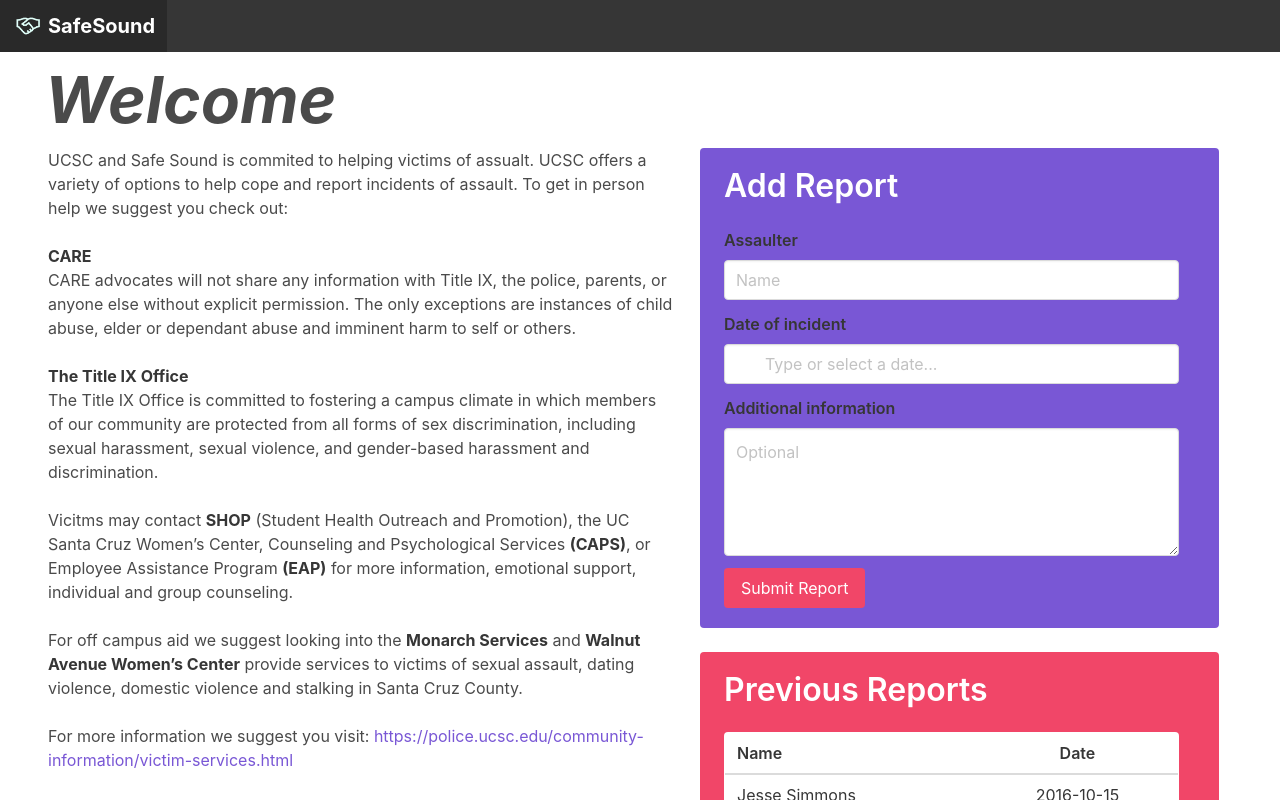
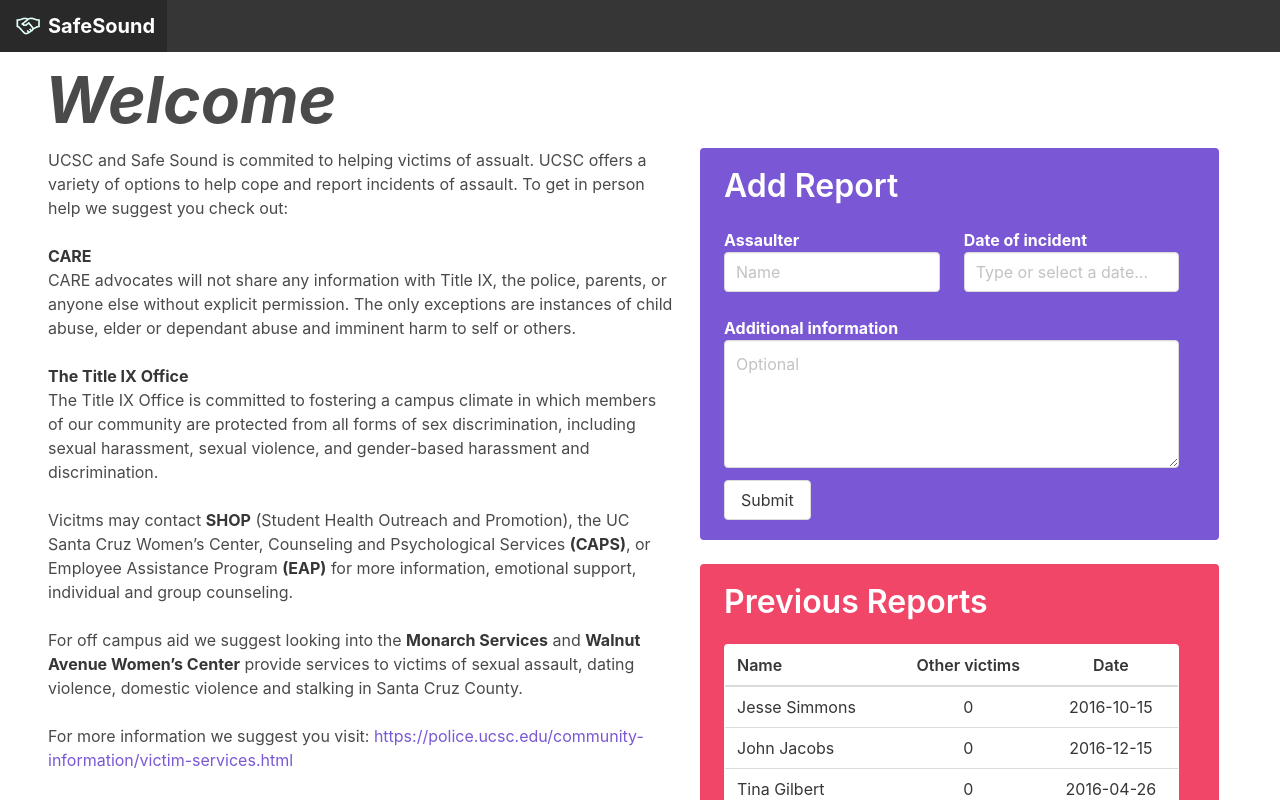
Before and after one commit to RapeReport/RapeReport, a Vue app in the folder rreport/: page /WelcomePage in a window 1280 px wide. Shown: the top 800 px of the page. Built offline with nearby package versions, Linux system fonts and the light colour scheme.

Commit message:
spiffing up the welcome page

```diff
--- a/rreport/src/components/WelcomePage/PrevReports.vue
+++ b/rreport/src/components/WelcomePage/PrevReports.vue
@@ -13,18 +13,21 @@
         data() {
             return {
                 data: [
-                    {  'name': 'Jesse Simmons', 'date': '2016-10-15 ',},
-                    { 'name': 'John Jacobs', 'date': '2016-12-15 ',},
-                    { 'name': 'Tina Gilbert', 'date': '2016-04-26 ',},
-                    { 'name': 'Clarence Flores', 'date': '2016-04-10'},
-                    { 'name': 'Anne Lee', 'date': '2016-12-06 '}
+                    { 'name': 'Jesse Simmons', 'other victims': 0, 'date': '2016-10-15 ',},
+                    { 'name': 'John Jacobs', 'other victims': 0, 'date': '2016-12-15 ',},
+                    { 'name': 'Tina Gilbert', 'other victims': 0, 'date': '2016-04-26 ',},
                 ],
                 columns: [
-
                     {
                         field: 'name',
                         label: 'Name',
                         meta: 'Name'
+                    },
+                    {
+                        field: 'other victims',
+                        label: 'Other victims',
+                        centered: true,
+                        meta: 'Other victims'
                     },
                     {
                         field: 'date',
--- a/rreport/src/components/WelcomePage/ReportPanel.vue
+++ b/rreport/src/components/WelcomePage/ReportPanel.vue
@@ -1,31 +1,47 @@
 <template>
+	<article class="tile is-child notification is-link">
+		<p class="title">Add Report</p>
 		<section style='text-align: left' >
-		<b-field label="Assaulter">
-			<b-input placeholder="Name" v-model="assailant" expanded></b-input>
+
+
+		<div class="columns is-mobile">
+		      <div class="column">
+				<strong>Assaulter</strong>
+					<b-field class='fieldName' label="">
+						<b-input placeholder="Name" v-model="assailant"></b-input>
 					</b-field>
-
-		<b-field label="Date of incident" >
+		      </div>
+		      <div class="column">
+		        <strong>Date of incident</strong>
+				<b-field label="" >
 					<b-datepicker
 		                placeholder="Type or select a date..."
-                icon="calendar-today"
 		           		style='text-align: left'
 		           		v-model="date">
 		            </b-datepicker>
 				</b-field>
+		      </div>
+		    </div>
 
-		<b-field label="Additional information" >
+
+
+
+
+		<strong>Additional information</strong>
+		<b-field label="" >
 			<b-input type="textarea" placeholder="Optional" v-model="additionalInfo" ></b-input>
 		</b-field>
 
 		<b-field >
 			<p class="control">
-				<button class="button is-danger" @click='submitReport'>
-				  Submit Report
+				<button class="button" @click='submitReport'>
+				  Submit
 				</button>
 			</p>
 		</b-field>
 
 	</section>
+	</article>
 </template>
 
 
@@ -60,4 +76,7 @@ export default {
 <!-- Add "scoped" attribute to limit CSS to this component only -->
 <style scoped>
 
+/*.fieldName{
+	color: red;
+}*/
 </style>
--- a/rreport/src/components/WelcomePage/WelcomePage.vue
+++ b/rreport/src/components/WelcomePage/WelcomePage.vue
@@ -40,11 +40,10 @@
 	  <div class="tile is-vertical is-5">
 
 
-<div class="tile is-parent is-vertical">
-        <article class="tile is-child notification is-link">
-			<p class="title">Add Report</p>
+	<div class="tile is-parent is-vertical">
+
 			<ReportPanel/>
-        </article>
+
         <article class="tile is-child notification is-danger">
 			<p class="title">Previous Reports</p>
 			<PrevReports/>
```
Lines whose indentation alone changed are shown as unchanged.
